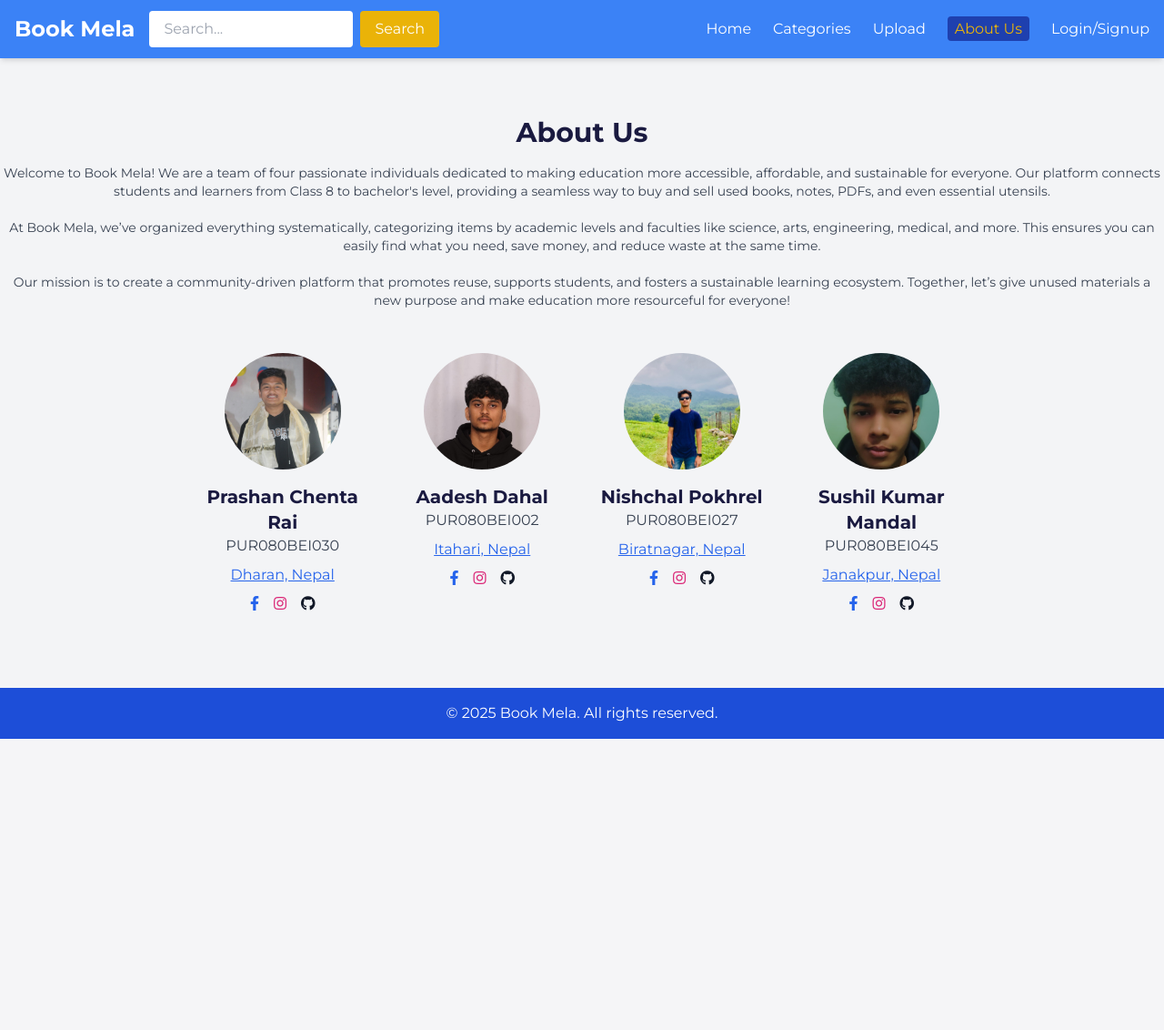
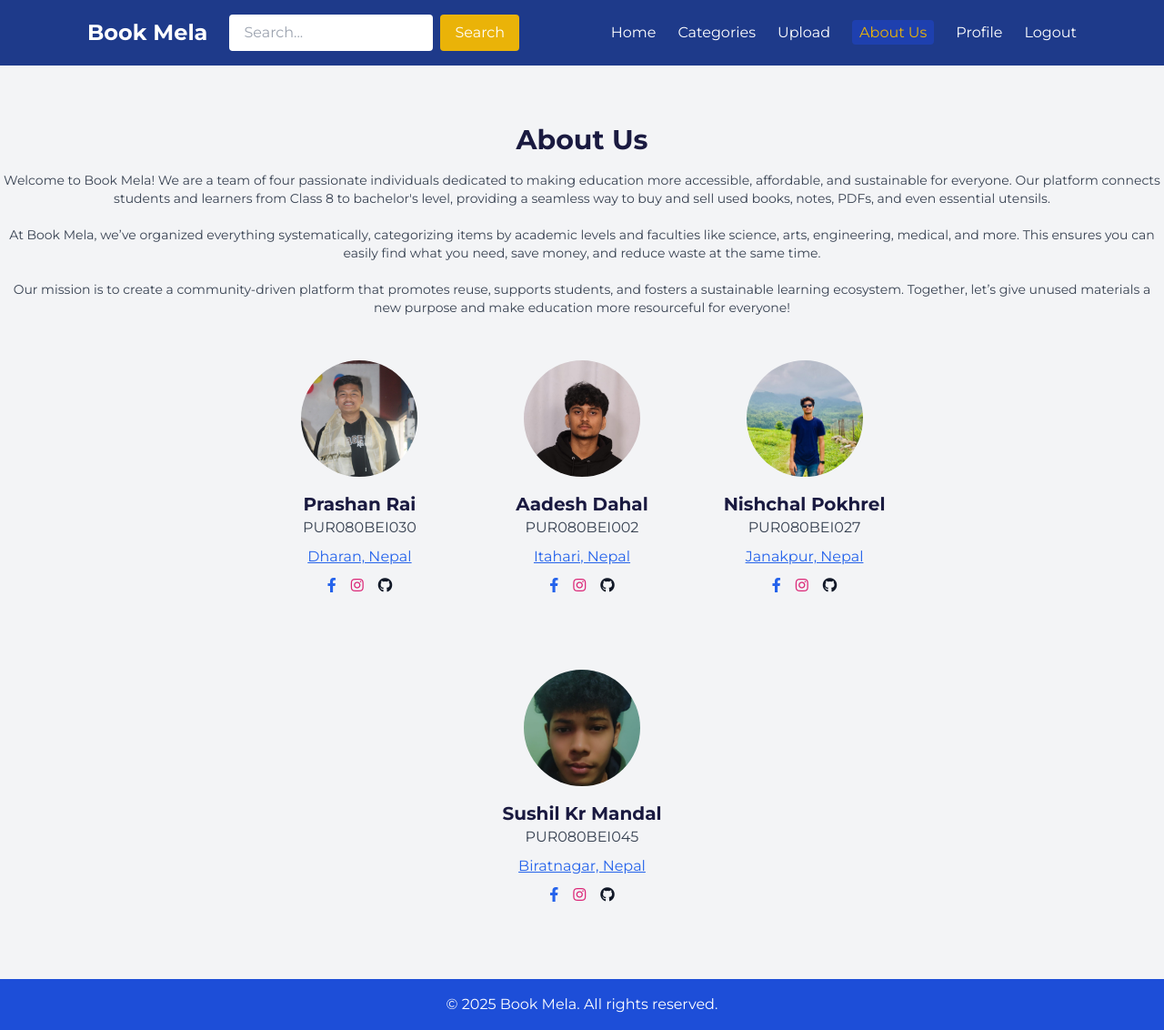
Before and after one commit to aadesh1145/Helix-080, a Flask app: page /about in a window 1280 px wide. Shown: the whole page at 91% size. Before the commit the page ends 812 px from the top, so only its background shows below. Run offline with Flask 3, Linux system fonts and the light colour scheme; a user stored in the database is signed in; some libraries are stand-ins or nearby versions.

Commit message:
Good till Now

```diff
--- a/app.py
+++ b/app.py
@@ -114,6 +114,13 @@ def home():
 def upload():
     return render_template('upload.html')
 
+@app.route('/profile')
+@login_required
+def profile():
+    user_id = session.get('user_id')
+    user = User.query.get(user_id)
+    return render_template('profile.html', user=user)
+
 if __name__ == '__main__':
     with app.app_context():
         db.create_all()
--- a/templates/about.html
+++ b/templates/about.html
@@ -18,11 +18,11 @@
                 Our mission is to create a community-driven platform that promotes reuse, supports students, and fosters a sustainable learning ecosystem. Together, let’s give unused materials a new purpose and make education more resourceful for everyone!
             </p>
         </div>
-        <div class="flex flex-wrap justify-center">
+        <div class="flex flex-wrap justify-center gap-x-8 gap-y-12">
             <!-- Team Member 1 -->
-            <div class="md:w-1/4 p-4 text-center">
+            <div class="md:w-1/4 w-full sm:w-1/2 p-4 text-center">
                 <img src="/static/images/prashan.jpeg" alt="Prashan Chenta Rai" class="rounded-full w-32 h-32 mx-auto mb-4 object-cover">
-                <h3 class="text-xl font-bold text-[#1a1a40]">Prashan Chenta Rai</h3>
+                <h3 class="text-xl font-bold text-[#1a1a40]">Prashan Rai</h3>
                 <p class="text-gray-700">PUR080BEI030</p>
                 <p class="text-gray-600 mt-2">
                     <a href="https://www.google.com/maps/place/Dharan,+Nepal" target="_blank" class="text-blue-600 underline">Dharan, Nepal</a>
@@ -40,7 +40,7 @@
                 </div>
             </div>
             <!-- Team Member 2 -->
-            <div class="md:w-1/4 p-4 text-center">
+            <div class="md:w-1/4 w-full sm:w-1/2 p-4 text-center">
                 <img src="/static/images/aadesh.jpeg" alt="Aadesh Dahal" class="rounded-full w-32 h-32 mx-auto mb-4 object-cover">
                 <h3 class="text-xl font-bold text-[#1a1a40]">Aadesh Dahal</h3>
                 <p class="text-gray-700">PUR080BEI002</p>
@@ -60,12 +60,12 @@
                 </div>
             </div>
             <!-- Team Member 3 -->
-            <div class="md:w-1/4 p-4 text-center">
+            <div class="md:w-1/4 w-full sm:w-1/2 p-4 text-center">
                 <img src="/static/images/nishchal.jpeg" alt="Nishchal Pokhrel" class="rounded-full w-32 h-32 mx-auto mb-4 object-cover">
                 <h3 class="text-xl font-bold text-[#1a1a40]">Nishchal Pokhrel</h3>
                 <p class="text-gray-700">PUR080BEI027</p>
                 <p class="text-gray-600 mt-2">
-                    <a href="https://www.google.com/maps/place/Birat,+Nepal" target="_blank" class="text-blue-600 underline">Biratnagar, Nepal</a>
+                    <a href="https://www.google.com/maps/place/Janakpur,+Nepal" target="_blank" class="text-blue-600 underline">Janakpur, Nepal</a>
                 </p>
                 <div class="flex justify-center space-x-4 mt-2">
                     <a href="https://www.facebook.com/Nischalp97" target="_blank" class="text-blue-600">
@@ -80,12 +80,12 @@
                 </div>
             </div>
             <!-- Team Member 4 -->
-            <div class="md:w-1/4 p-4 text-center">
+            <div class="md:w-1/4 w-full sm:w-1/2 p-4 text-center">
                 <img src="/static/images/sushil.jpeg" alt="Sushil Kumar Mandal" class="rounded-full w-32 h-32 mx-auto mb-4 object-cover">
-                <h3 class="text-xl font-bold text-[#1a1a40]">Sushil Kumar Mandal</h3>
+                <h3 class="text-xl font-bold text-[#1a1a40]">Sushil Kr Mandal</h3>
                 <p class="text-gray-700">PUR080BEI045</p>
                 <p class="text-gray-600 mt-2">
-                    <a href="https://www.google.com/maps/place/Janakpur,+Nepal" target="_blank" class="text-blue-600 underline">Janakpur, Nepal</a>
+                    <a href="https://www.google.com/maps/place/Biratnagar,+Nepal" target="_blank" class="text-blue-600 underline">Biratnagar, Nepal</a>
                 </p>
                 <div class="flex justify-center space-x-4 mt-2">
                     <a href="https://www.facebook.com/profile.php?id=61557351412525" target="_blank" class="text-blue-600">
--- a/templates/layout.html
+++ b/templates/layout.html
@@ -17,9 +17,9 @@
 </head>
 <body class="text-gray-900 flex flex-col min-h-screen bg-white">
     <!-- Navbar -->
-    <nav class="bg-blue-500 text-white sticky top-0 z-50 shadow-md">
-        <div class="container mx-auto px-4 py-3 flex justify-between items-center">
-            <div class="flex items-center space-x-4">
+    <nav class="bg-blue-900 text-white py-4">
+        <div class="max-w-6xl mx-auto px-4 sm:px-6 lg:px-8 flex justify-between items-center">
+            <div class="flex items-center">
                 <a href="{{ url_for('home') }}" class="text-2xl font-bold">Book Mela</a>
                 <form action="{{ url_for('search') }}" method="GET" class="hidden md:flex items-center ml-6">
                     <input type="text" name="q" placeholder="Search..." class="px-4 py-2 rounded bg-white text-gray-900 focus:outline-none focus:ring-2 focus:ring-yellow-500">
@@ -31,7 +31,12 @@
                 <li><a href="{{ url_for('categories') }}" class="{% if request.path == url_for('categories') %}text-yellow-500 bg-blue-800 rounded px-2 py-1{% else %}hover:text-yellow-500 hover:underline{% endif %}">Categories</a></li>
                 <li><a href="{{ url_for('upload') }}" class="{% if request.path == url_for('upload') %}text-yellow-500 bg-blue-800 rounded px-2 py-1{% else %}hover:text-yellow-500 hover:underline{% endif %}">Upload</a></li>
                 <li><a href="{{ url_for('about') }}" class="{% if request.path == url_for('about') %}text-yellow-500 bg-blue-800 rounded px-2 py-1{% else %}hover:text-yellow-500 hover:underline{% endif %}">About Us</a></li>
-                <li><a href="{{ url_for('login') }}" class="{% if request.path == url_for('login') %}text-yellow-500 bg-blue-800 rounded px-2 py-1{% else %}hover:text-yellow-500 hover:underline{% endif %}">Login/Signup</a></li>
+                {% if 'user_id' in session %}
+                    <li><a href="{{ url_for('profile') }}" class="{% if request.path == url_for('profile') %}text-yellow-500 bg-blue-800 rounded px-2 py-1{% else %}hover:text-yellow-500 hover:underline{% endif %}">Profile</a></li>
+                    <li><a href="{{ url_for('logout') }}" class="hover:text-yellow-500 hover:underline">Logout</a></li>
+                {% else %}
+                    <li><a href="{{ url_for('login') }}" class="{% if request.path == url_for('login') %}text-yellow-500 bg-blue-800 rounded px-2 py-1{% else %}hover:text-yellow-500 hover:underline{% endif %}">Login/Signup</a></li>
+                {% endif %}
             </ul>
             <button class="md:hidden text-yellow-500" id="menu-button">
                 <svg class="w-6 h-6" xmlns="http://www.w3.org/2000/svg" fill="none" viewBox="0 0 24 24" stroke="currentColor">
@@ -43,8 +48,13 @@
             <a href="{{ url_for('home') }}" class="block px-4 py-2 text-white hover:text-yellow-500 hover:underline">Home</a>
             <a href="{{ url_for('categories') }}" class="block px-4 py-2 text-white hover:text-yellow-500 hover:underline">Categories</a>
             <a href="{{ url_for('upload') }}" class="block px-4 py-2 text-white hover:text-yellow-500 hover:underline">Upload</a>
-            <a href="{{ url_for('about') }}" class="block px-4 py-2 text-white hover:text-yellow-500 hover:underline">About Us</a>
-            <a href="{{ url_for('login') }}" class="block px-4 py-2 text-white bg-blue-800 hover:bg-yellow-600 rounded-lg">Login/Signup</a>
+            <a href="{{ url_for('about') }}" class="block px-4 py-2 text-white hover:text-yellow-500 hover:underline">About</a>
+            {% if 'user_id' in session %}
+                <a href="{{ url_for('profile') }}" class="block px-4 py-2 text-white hover:text-yellow-500 hover:underline">Profile</a>
+                <a href="{{ url_for('logout') }}" class="block px-4 py-2 text-white hover:text-yellow-500 hover:underline">Logout</a>
+            {% else %}
+                <a href="{{ url_for('login') }}" class="block px-4 py-2 text-white bg-blue-800 hover:bg-yellow-600 rounded-lg">Login/Signup</a>
+            {% endif %}
         </div>
     </nav>
 
@@ -61,12 +71,5 @@
             </div>
         </div>
     </footer>
-
-    <script>
-        document.getElementById('menu-button').addEventListener('click', function() {
-            var menu = document.getElementById('menu');
-            menu.classList.toggle('hidden');
-        });
-    </script>
 </body>
 </html>
```
Also changed, not shown: templates/profile.html (added, +16 -0 lines).
